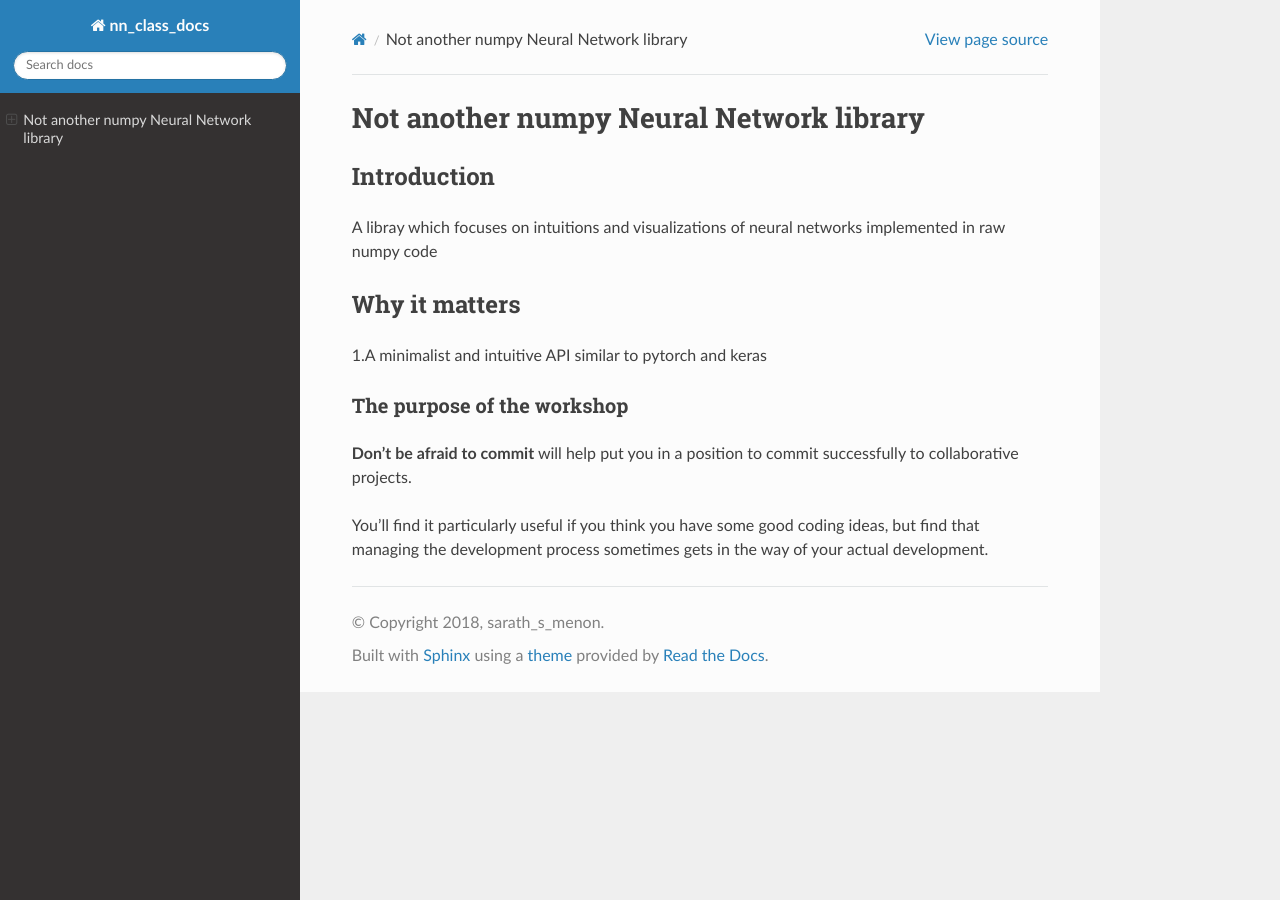
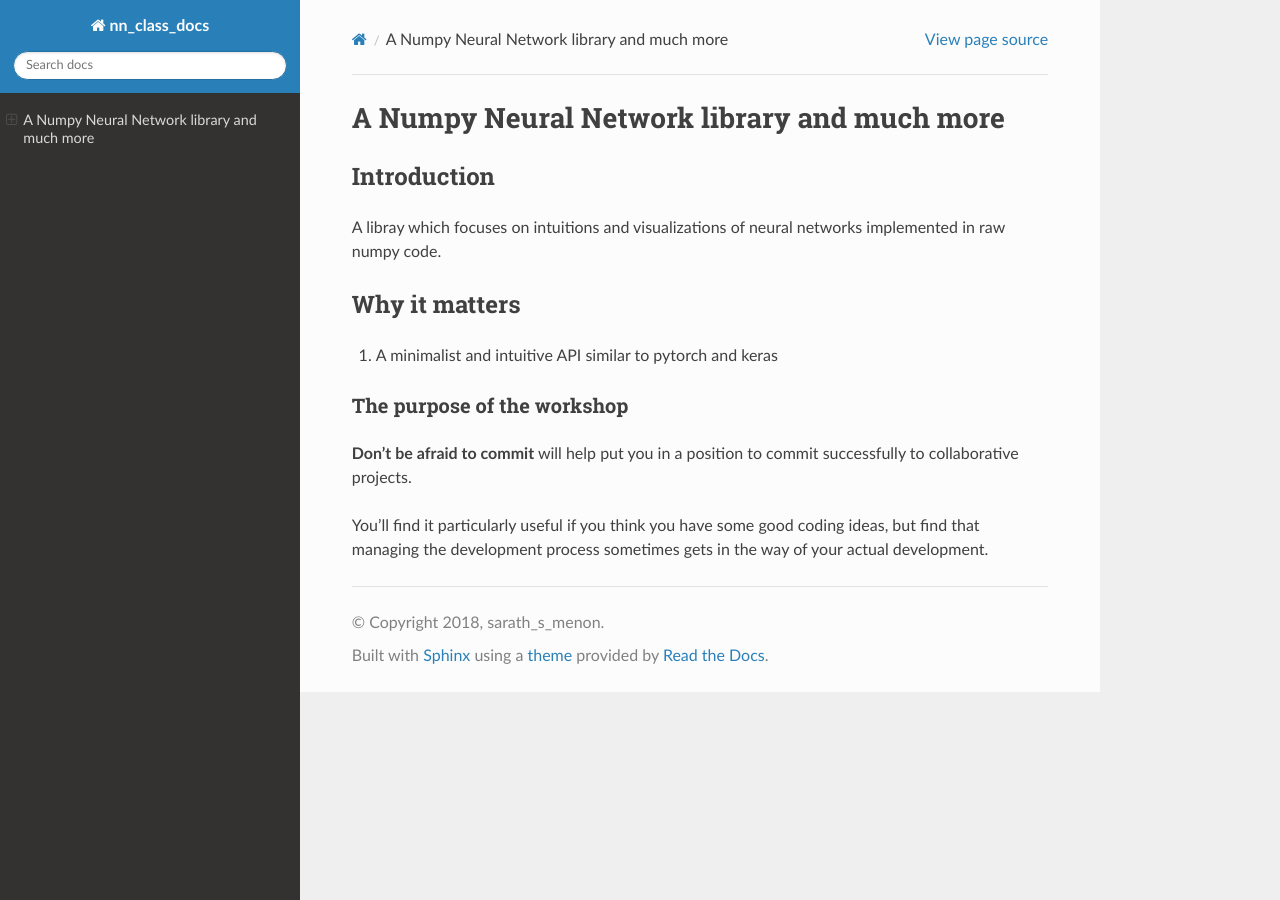
Before and after one commit to sarath-menon/nn_class, a Sphinx documentation site: the page built from docs/index.rst, in a window 1280 px wide. Built offline with Sphinx 7.4.7 and the Read the Docs theme 2.0.0, drawn with Linux system fonts in a browser that asks for light colours.

Commit message:
Update index.rst

```diff
--- a/docs/index.rst
+++ b/docs/index.rst
@@ -4,18 +4,18 @@
    contain the root `toctree` directive.
 
 #########################
-Not another numpy Neural Network library
+A Numpy Neural Network library and much more
 #########################
 
 Introduction
 ============
 
-A libray which focuses on intuitions and visualizations of neural networks implemented in raw numpy code
+A libray which focuses on intuitions and visualizations of neural networks implemented in raw numpy code.
 
 Why it matters
 ============
 
-1.A minimalist and intuitive API similar to pytorch and keras
+1. A minimalist and intuitive API similar to pytorch and keras
 
 The purpose of the workshop
 ---------------------------
```
